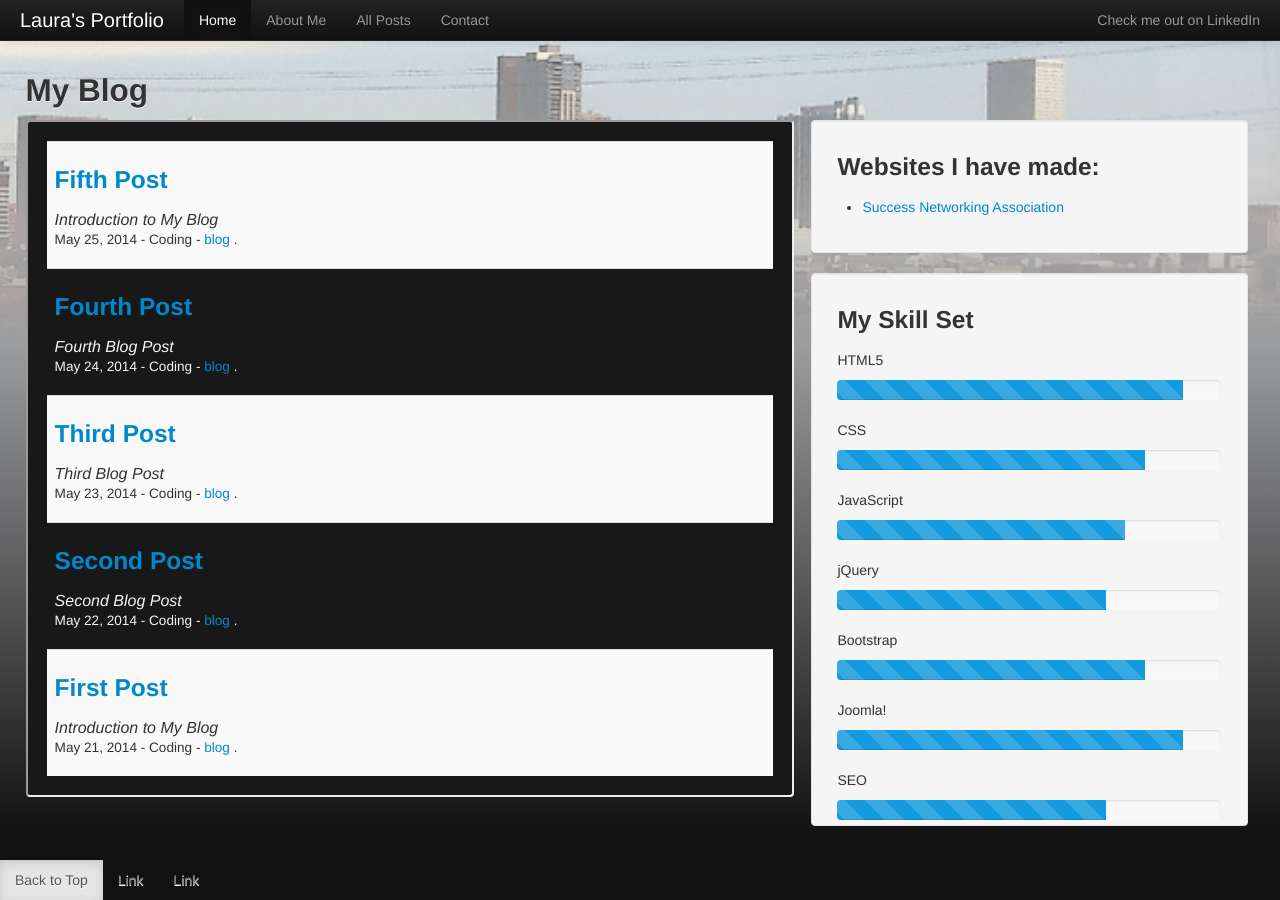
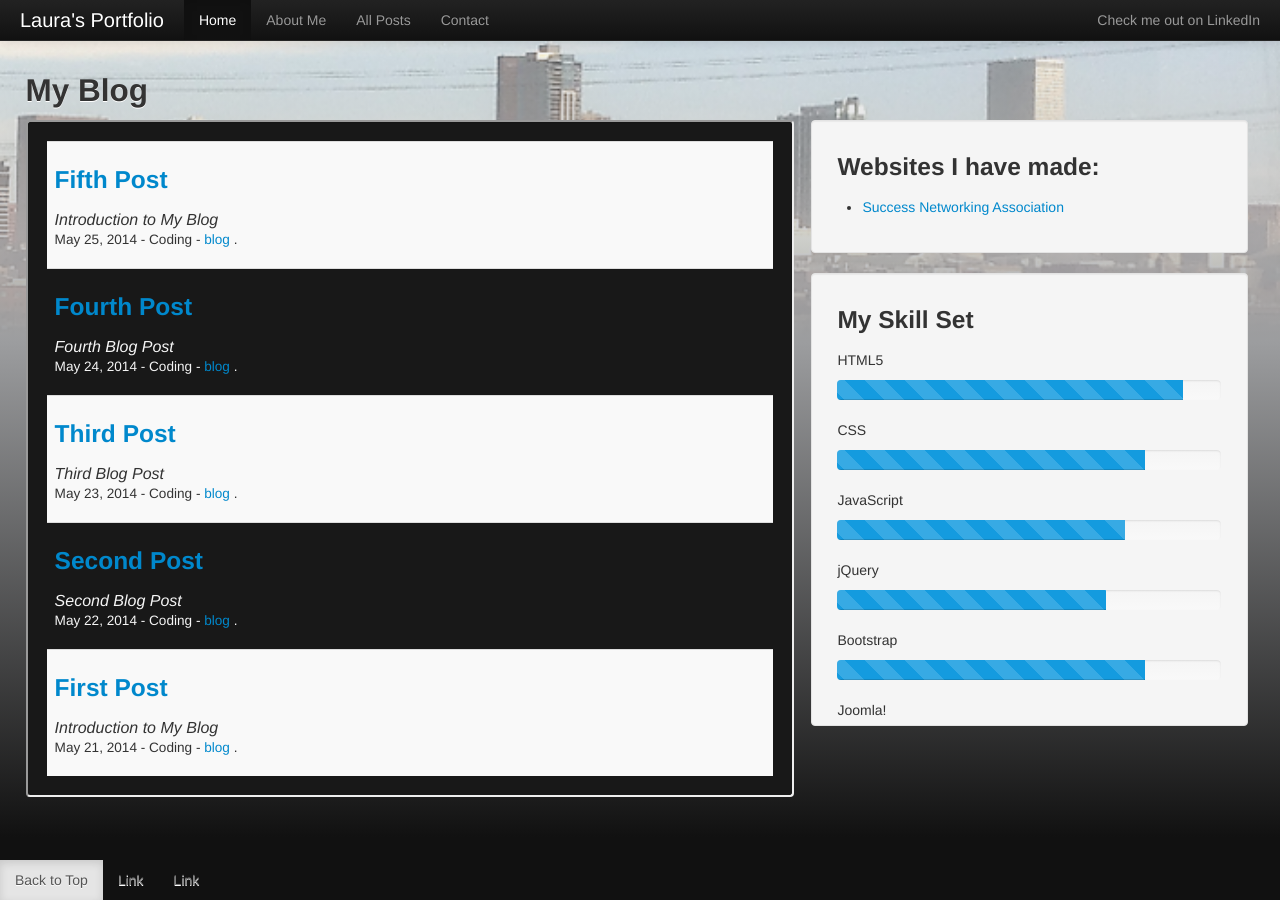
Before and after one commit to LauraR6561/Laurar6561.github.io, a Jekyll site: the page built from index.html, in a window 1280 px wide. Built offline with Jekyll 4.4.1, drawn with Linux system fonts in a browser that asks for light colours; Markdown is read by kramdown in place of the engine named in the settings.

Commit message:
css change

```diff
--- a/css/template.css
+++ b/css/template.css
@@ -34,7 +34,7 @@ filter: progid:DXImageTransform.Microsoft.gradient( startColorstr='#00000000', e
     background-color:#181818;
     color:#f5f5f5;
     width:60%;
-    max-height: 700px;
+    max-height: 500px;
     overflow: auto;
     margin-left:2%;
     border:2px inset;
@@ -42,7 +42,7 @@ filter: progid:DXImageTransform.Microsoft.gradient( startColorstr='#00000000', e
 }
 
 .skills{
-    max-height: 500px;
+    max-height: 400px;
     overflow: auto;
 }
 
```
